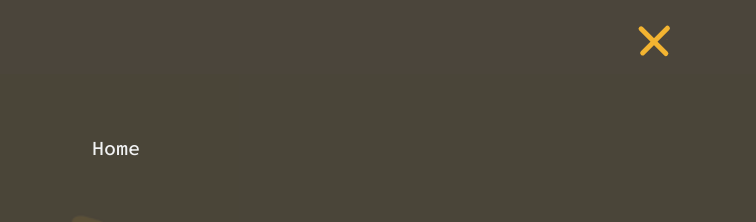
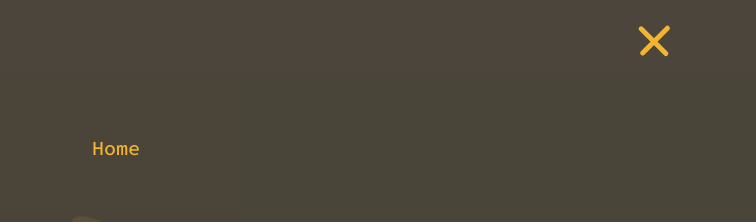
Before and after one commit to nuno18084/Maritaca-Project, a React (Create React App) app: page / in a window 1280 px wide. Both pictures are taken after a click on the element 1192 px from the left and 39 px from the top of the page. Shown: the top 222 px of the page, without its empty margins (524-1280 px from the left). Built offline with nearby package versions, Linux system fonts and the light colour scheme.

Commit message:
Add some styling the navlinks that are active

```diff
--- a/src/components/NavBar/BurgerMenu/BurgerMenu.css
+++ b/src/components/NavBar/BurgerMenu/BurgerMenu.css
@@ -96,6 +96,11 @@
   font-family: "Source Code Pro", monospace;
   /* padding-bottom: 10px; */
 }
+
+.nav-ul .active .nav-list {
+  color: #f3b431;
+}
+
 .nav-bar-desktop {
   display: none;
 }
--- a/src/components/NavBar/BurgerMenu/BurgerMenu.jsx
+++ b/src/components/NavBar/BurgerMenu/BurgerMenu.jsx
@@ -1,5 +1,5 @@
 import React, { useState, useEffect } from "react";
-import { Link } from "react-router-dom";
+import { NavLink } from "react-router-dom";
 import { debounce } from "lodash";
 import "./BurgerMenu.css";
 import "../../../App.css";
@@ -75,66 +75,72 @@
           <div className={menuClass}>
             <div className="nav-ul">
               {/* <br /> */}
-              <Link
+              <NavLink
                 to="/"
                 onClick={() => {
                   closeMenu();
                   handleLinkClick();
                 }}
                 style={{ textDecoration: "none", color: "inherit" }}
+                activeClassName="active"
               >
                 <h1 className="nav-list">Home</h1>
-              </Link>
-              <Link
+              </NavLink>
+              <NavLink
                 onClick={() => {
                   closeMenu();
                   handleLinkClick();
                 }}
                 to="/menu"
                 style={{ textDecoration: "none", color: "inherit" }}
+                activeClassName="active"
               >
                 <h1 className="nav-list">Menu</h1>
-              </Link>
-              <Link
+              </NavLink>
+              <NavLink
                 onClick={() => {
                   closeMenu();
                   handleLinkClick();
                 }}
                 to="/promocoes"
                 style={{ textDecoration: "none", color: "inherit" }}
+                activeClassName="active"
               >
                 <h1 className="nav-list">Promoções</h1>
-              </Link>
-              <Link
+              </NavLink>
+              <NavLink
                 onClick={() => {
                   closeMenu();
                   handleLinkClick();
                 }}
                 to="/novidades"
                 style={{ textDecoration: "none", color: "inherit" }}
+                activeClassName="active"
               >
                 <h1 className="nav-list">Novidades</h1>
-              </Link>
-              <Link
+              </NavLink>
+              <NavLink
                 onClick={() => {
                   closeMenu();
                   handleLinkClick();
                 }}
                 to="/galeria"
                 style={{ textDecoration: "none", color: "inherit" }}
+                activeClassName="active"
               >
                 <h1 className="nav-list">Galeria</h1>
-              </Link>
-              <Link
+              </NavLink>
+              <NavLink
                 onClick={() => {
                   closeMenu();
                   handleLinkClick();
                 }}
                 to="/contactos"
                 style={{ textDecoration: "none", color: "inherit" }}
+                activeClassName="active"
               >
                 <h1 className="nav-list">Contactos</h1>
-              </Link>
+              </NavLink>
             </div>
           </div>
         </div>
```
